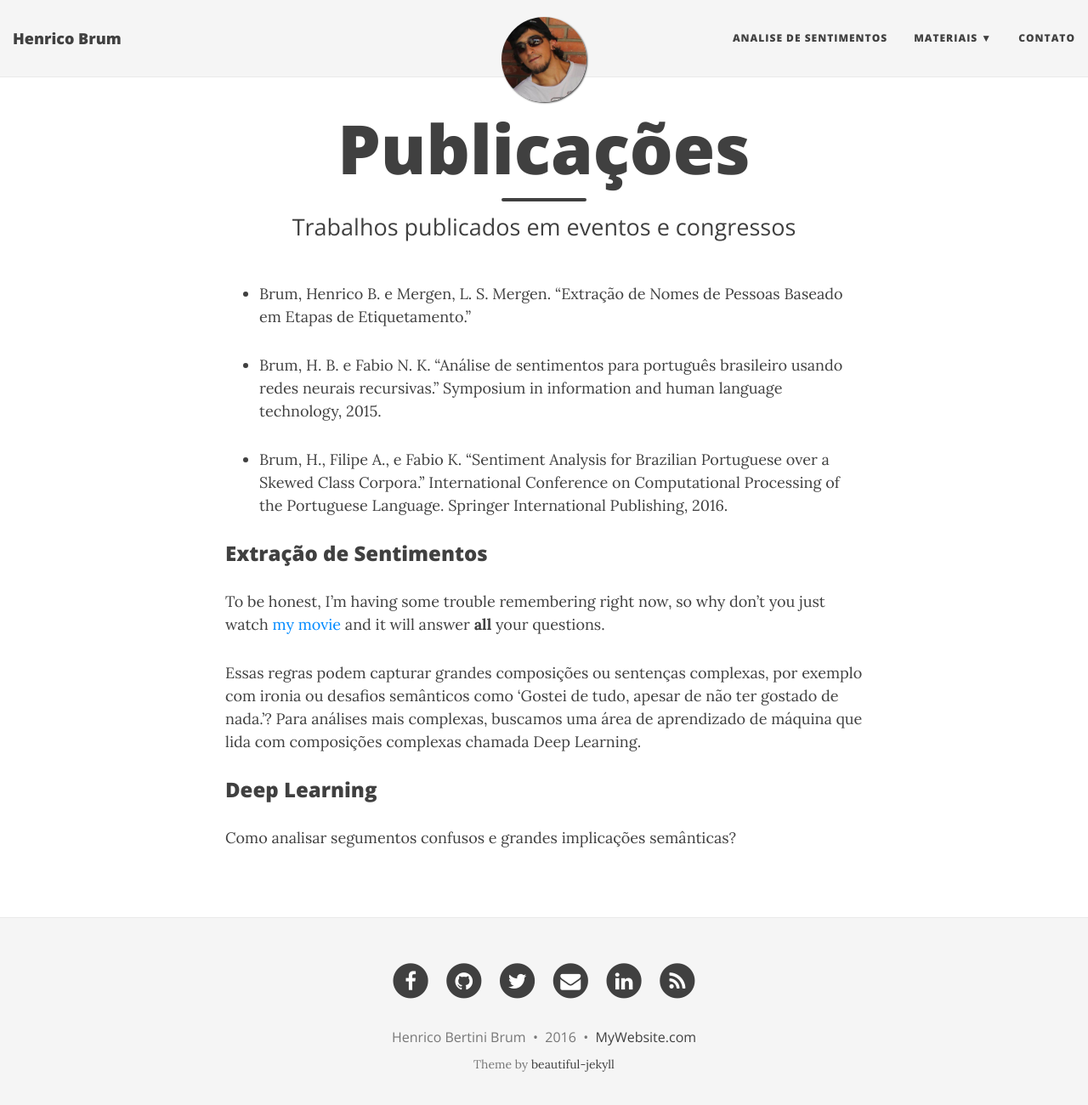
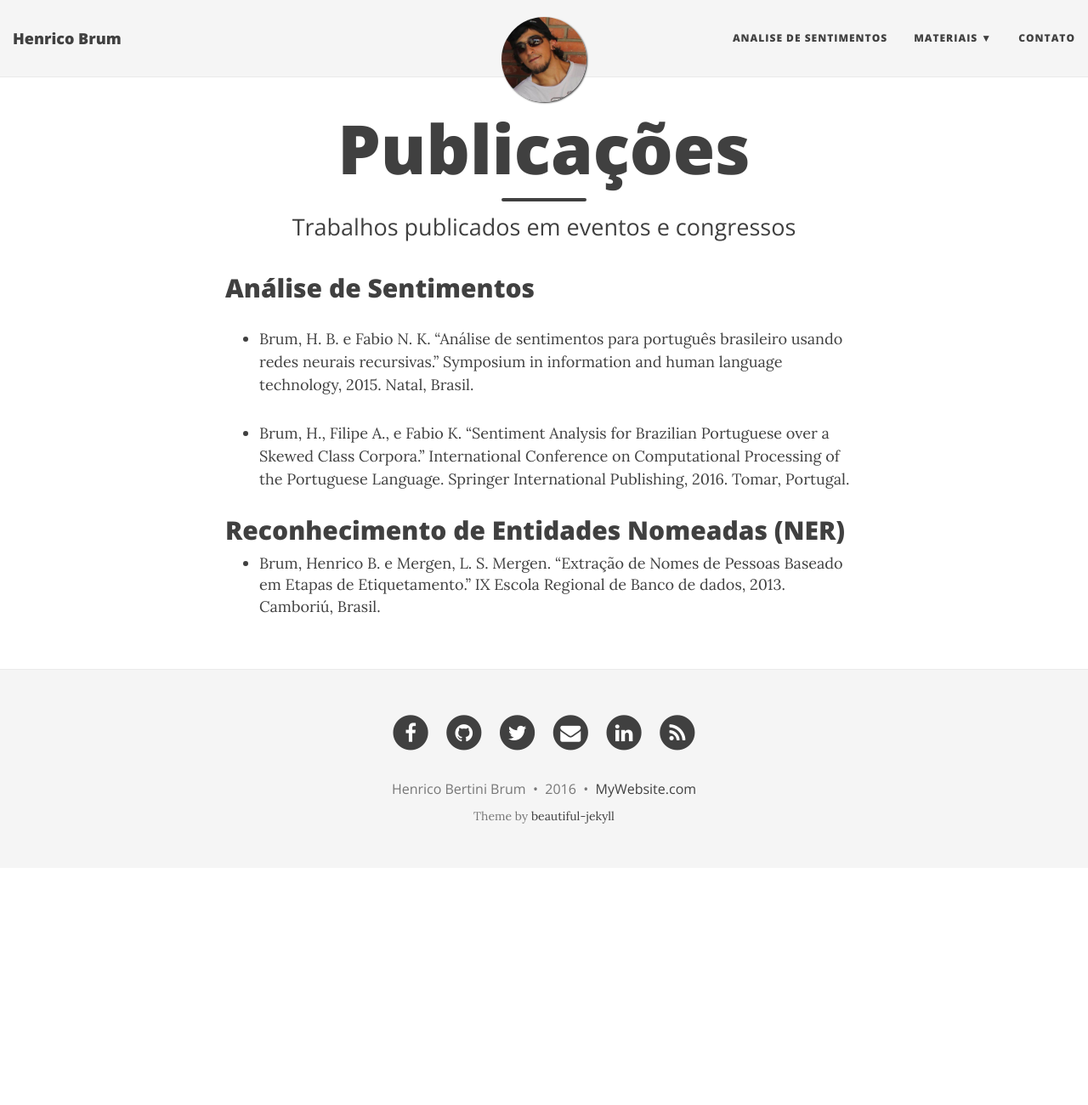
Before and after one commit to HenricoBrum/HenricoBrum.github.io, a Jekyll site: the page built from publicacoes.md, in a window 1280 px wide and 1313 px high. Shown: the top 1300 px of the window at 85% size. Built offline with Jekyll 4.4.1, drawn with Linux system fonts in a browser that asks for light colours; nearby versions of some CDN libraries.

Commit message:
Add publications

```diff
--- a/publicacoes.md
+++ b/publicacoes.md
@@ -4,18 +4,12 @@ title: Publicações
 subtitle: Trabalhos publicados em eventos e congressos
 ---
 
- - Brum, Henrico B. e Mergen, L. S. Mergen. "Extração de Nomes de Pessoas Baseado em Etapas de Etiquetamento."
+## Análise de Sentimentos
 
- - Brum, H. B. e Fabio N. K. "Análise de sentimentos para português brasileiro usando redes neurais recursivas." Symposium in information and human language technology, 2015.
+ - Brum, H. B. e Fabio N. K. "Análise de sentimentos para português brasileiro usando redes neurais recursivas." Symposium in information and human language technology, 2015. Natal, Brasil.
 
- - Brum, H., Filipe A., e Fabio K. "Sentiment Analysis for Brazilian Portuguese over a Skewed Class Corpora." International Conference on Computational Processing of the Portuguese Language. Springer International Publishing, 2016.
+ - Brum, H., Filipe A., e Fabio K. "Sentiment Analysis for Brazilian Portuguese over a Skewed Class Corpora." International Conference on Computational Processing of the Portuguese Language. Springer International Publishing, 2016. Tomar, Portugal.
 
-### Extração de Sentimentos
+## Reconhecimento de Entidades Nomeadas (NER)
 
-To be honest, I'm having some trouble remembering right now, so why don't you just watch [my movie](http://en.wikipedia.org/wiki/The_Princess_Bride_%28film%29) and it will answer **all** your questions.
-
-Essas regras podem capturar grandes composições ou sentenças complexas, por exemplo com ironia ou desafios semânticos como 'Gostei de tudo, apesar de não ter gostado de nada.'? Para análises mais complexas, buscamos uma área de aprendizado de máquina que lida com composições complexas chamada Deep Learning.
-
-### Deep Learning
-
-Como analisar segumentos confusos e grandes implicações semânticas?
+ - Brum, Henrico B. e Mergen, L. S. Mergen. "Extração de Nomes de Pessoas Baseado em Etapas de Etiquetamento." IX Escola Regional de Banco de dados, 2013. Camboriú, Brasil.
```
